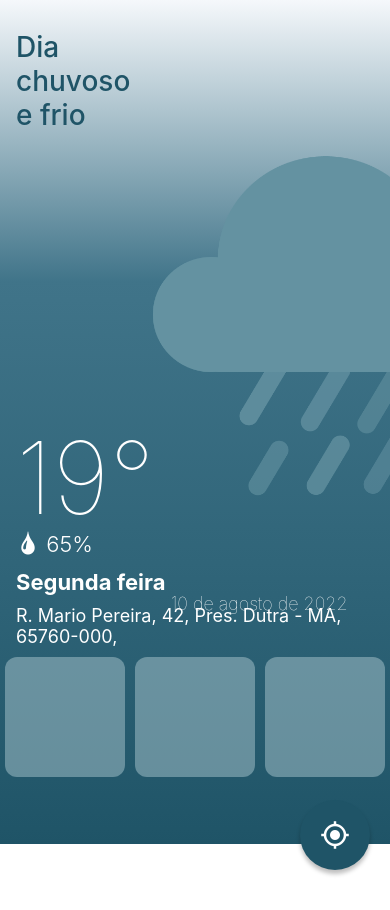
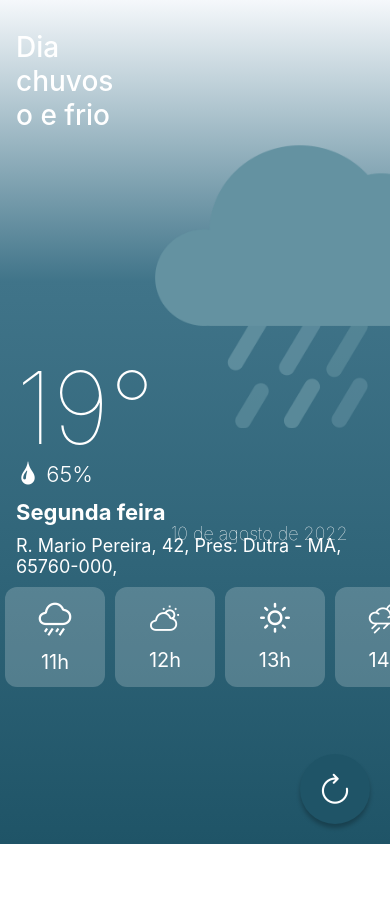
Before and after one commit to Victor5g/Climate, a React Native app: screen / in a window 390 px wide. After the commit the page ends 844 px from the top, so only its background shows below. Built offline with nearby package versions, Linux system fonts and the light colour scheme.

Commit message:
Feat: Icons

```diff
--- a/src/screens/home/index.tsx
+++ b/src/screens/home/index.tsx
@@ -2,7 +2,6 @@ import { StatusBar } from 'expo-status-bar';
 import { Image, ScrollView, View } from 'react-native'
 
 import {
-  Wrapper,
   Title,
   Gradient,
   ContentTitle,
@@ -12,16 +11,23 @@ import {
   TextBold,
   TextDay,
   TextDate,
+  TextItem,
   TextAddres,
   ButtonUpdate,
   WrapperScroll,
   ItemContentScroll,
-  ContentBody
 } from './styles';
 
 //icon
-import { Entypo } from '@expo/vector-icons';
-import { MaterialIcons } from '@expo/vector-icons';
+import {
+  Entypo,
+  AntDesign,
+  Ionicons,
+  Feather,
+  FontAwesome5,
+  Fontisto,
+  MaterialCommunityIcons
+ } from '@expo/vector-icons';
 
 //themes
 import themes from '../../themes';
@@ -33,19 +39,15 @@ import Rain from '../../assets/illustrations/Rain.png'
 export default function Home() {
 
   return (
-    <Gradient theme={themes.cloudyTheme.background}>
-      <Wrapper>
-       <ScrollView
-       scrollEnabled={true}
-       showsVerticalScrollIndicator={false}
-       style={{width:'100%', height:'100%'}}>
-         <ContentBody>
+    <Gradient  theme={themes.cloudyTheme.background}>
+     <ScrollView style={{flex:1, paddingTop:30}}>
+
       <ContentTitle>
           <Title>Dia chuvoso e frio</Title>
       </ContentTitle>
 
       <ContentIlustration>
-                <Image style={{width:"80%", height:"100%", position:'absolute', right:-16, bottom:40}} source={Rain} />
+          <Image style={{width:"80%", height:"100%", position:'absolute', right:0, bottom:40}} source={Rain} />
           <TitleTemp>19&deg;</TitleTemp>
       </ContentIlustration>
 
@@ -63,39 +65,55 @@ export default function Home() {
                 R. Mario Pereira, 42, Pres. Dutra - MA, 65760-000,
               </TextAddres>
 
-              <WrapperScroll>
-                <ScrollView
+
+                <WrapperScroll
                 horizontal={true}
                 showsHorizontalScrollIndicator={false}
                 alwaysBounceHorizontal={true}
                   >
                     <ItemContentScroll>
-
-                    </ItemContentScroll>
-                    <ItemContentScroll>
-
-                    </ItemContentScroll>
-                    <ItemContentScroll>
-
-                    </ItemContentScroll>
-                    <ItemContentScroll>
-
-                    </ItemContentScroll>
-                    <ItemContentScroll>
-
+                       <Ionicons name="rainy-outline" size={36} color="white" />
+                        <TextItem> 11h </TextItem>
                     </ItemContentScroll>
 
-                  </ScrollView>
+                    <ItemContentScroll>
+                       <Ionicons name="partly-sunny-outline" size={30} color="white" />
+                       <TextItem> 12h </TextItem>
+                    </ItemContentScroll>
+
+                    <ItemContentScroll>
+                       <Feather name="sun" size={30} color="white" />
+                       <TextItem> 13h </TextItem>
+                    </ItemContentScroll>
+
+                    <ItemContentScroll>
+                      <Fontisto name="night-alt-rain" size={30} color="white" />
+                       <TextItem> 14h </TextItem>
+                    </ItemContentScroll>
+
+                    <ItemContentScroll>
+                       <MaterialCommunityIcons name="weather-night" size={30} color="white"/>
+                       <TextItem> 15h </TextItem>
+                    </ItemContentScroll>
+
+                    <ItemContentScroll>
+                       <Ionicons name="md-cloudy-night-outline" size={30} color="white" />
+                       <TextItem> 16h </TextItem>
+                    </ItemContentScroll>
+
+                    <ItemContentScroll>
+                      <Fontisto name="day-rain" size={30} color="white" />
+                      <TextItem> 17h </TextItem>
+                    </ItemContentScroll>
 
                   </WrapperScroll>
-          </ContentBody>
+
       </ScrollView>
-
          <ButtonUpdate onPress={()=>{console.log("Update")}}>
-          <MaterialIcons name="my-location" size={30} color="white"/>
+           <AntDesign name="reload1" size={30} color="white"/>
         </ButtonUpdate>
-    </Wrapper>
        <StatusBar style='auto'/>
     </Gradient>
+
   );
 }
--- a/src/screens/home/styles.tsx
+++ b/src/screens/home/styles.tsx
@@ -7,46 +7,34 @@ type GradientTypes = {
   children:any;
 }
 
-export const Gradient = ({theme, children}:GradientTypes) =>{
+export const Gradient = ({theme, children}:GradientTypes) => {
   return (
-  <LinearGradient colors={theme} style={{flex:1}}>
-    <SafeAreaView>
-      {children}
-    </SafeAreaView>
-  </LinearGradient>
+    <LinearGradient colors={theme} style={{flex:1}}>
+      <SafeAreaView style={{flex:1}}>
+         {children}
+      </SafeAreaView>
+    </LinearGradient>
   )
 }
-//height: ${Dimensions.get('window').height+'px'};
-export const ContentBody = styled.View`
-width:${Dimensions.get('window').width+'px'};
-height:910px;
-padding:${Platform.OS === 'ios'? `13px 16px 13px 16px` : `30px 16px 13px 16px`};
-`;
-
-export const Wrapper = styled.View`
-width:100%;
-height: 100%;
-align-items:flex-start;
-justify-content:flex-start;
-flex-direction:column;
-`;
 
 export const ContentTitle = styled.View`
 width:129px;
 `;
 
 export const Title = styled.Text`
-color:#1F5467;
+color:#FFF;
 font-weight:500 ;
 font-size:28px;
+padding-left:16px ;
 `;
 
 export const ContentIlustration = styled.View`
 width:100%;
-height:45%;
+height:320px;
 top:16px;
 align-items:flex-start;
 justify-content:flex-end;
+padding-left:16px ;
 
 `;
 
@@ -66,6 +54,7 @@ color:#FFF;
 top:8px;
 font-size:22px;
 font-weight:300;
+padding-left:16px ;
 `;
 
 export const TextDay = styled.Text`
@@ -73,6 +62,8 @@ color:#FFF;
 top:20px;
 font-size:22px;
 font-weight:100;
+padding-left:16px ;
+padding-right:16px ;
 `;
 
 export const TextDate = styled.Text`
@@ -86,24 +77,35 @@ export const TextAddres = styled.Text`
  top:30px;
  color:#FFF;
  font-size:18px;
+ padding-left:16px ;
+ padding-right:16px ;
 `;
 
-export const WrapperScroll = styled.View`
+export const WrapperScroll = styled.ScrollView`
  top:40px;
- width:${Dimensions.get('window').width+'px'};
- left:-16px;
+ width:${Dimensions.get('screen').width+'px'};
+ height:130px;
+ margin-bottom:39%;
 `;
 
-
-export const ItemContentScroll = styled.View`
-width:120px;
-height:120px;
+export const ItemContentScroll = styled.TouchableOpacity`
+width:100px;
+height:100px;
 margin-left:5px ;
 margin-right:5px ;
-justify-content:space-between ;
-background-color:#A9C5CE ;
-opacity:0.5 ;
+padding:8px;
+align-items:center ;
+justify-content:space-around ;
+background-color:rgba(255, 255, 255, 0.2) ;
 border-radius:12px;
+align-items: center;
+flex-direction:column ;
+`;
+
+export const TextItem = styled.Text`
+ color:#FFF;
+ font-size:20px;
+ opacity:1;
 `;
 
 export const ButtonUpdate = styled.TouchableOpacity`
@@ -114,7 +116,7 @@ export const ButtonUpdate = styled.TouchableOpacity`
  height:70px;
  border-radius:100px ;
  right: 20px;
- bottom:40px;
+ bottom:20px;
  background-color:#1F5467;
  box-shadow: 0px 4px 4px rgba(0, 0, 0, 0.25);
 `;
```
Lines whose indentation alone changed are shown as unchanged.
